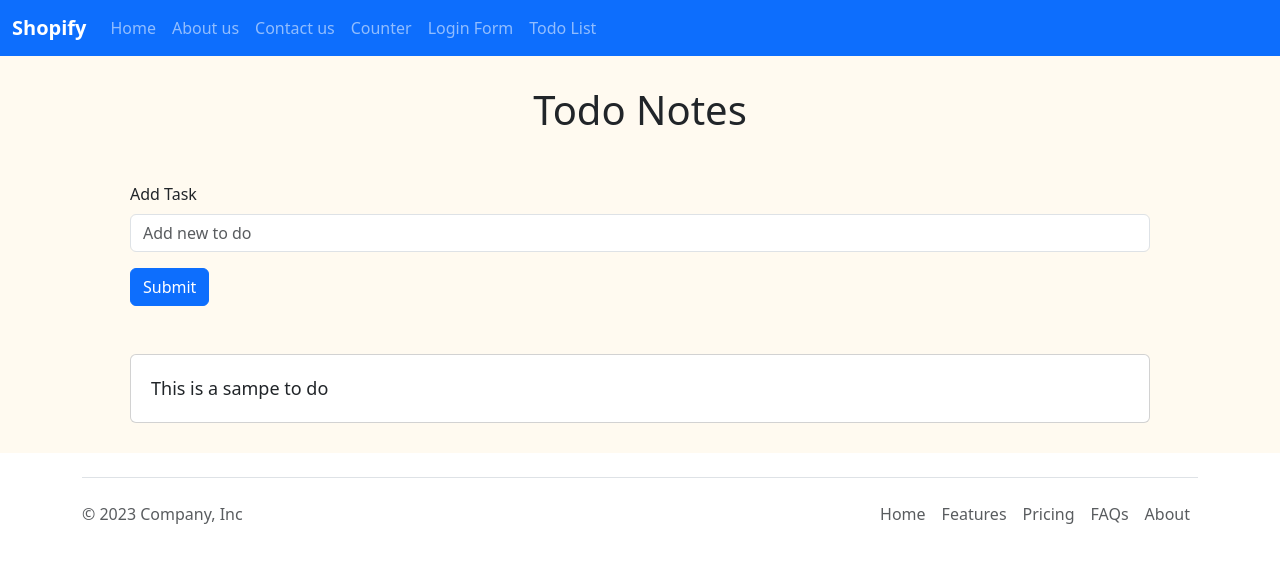
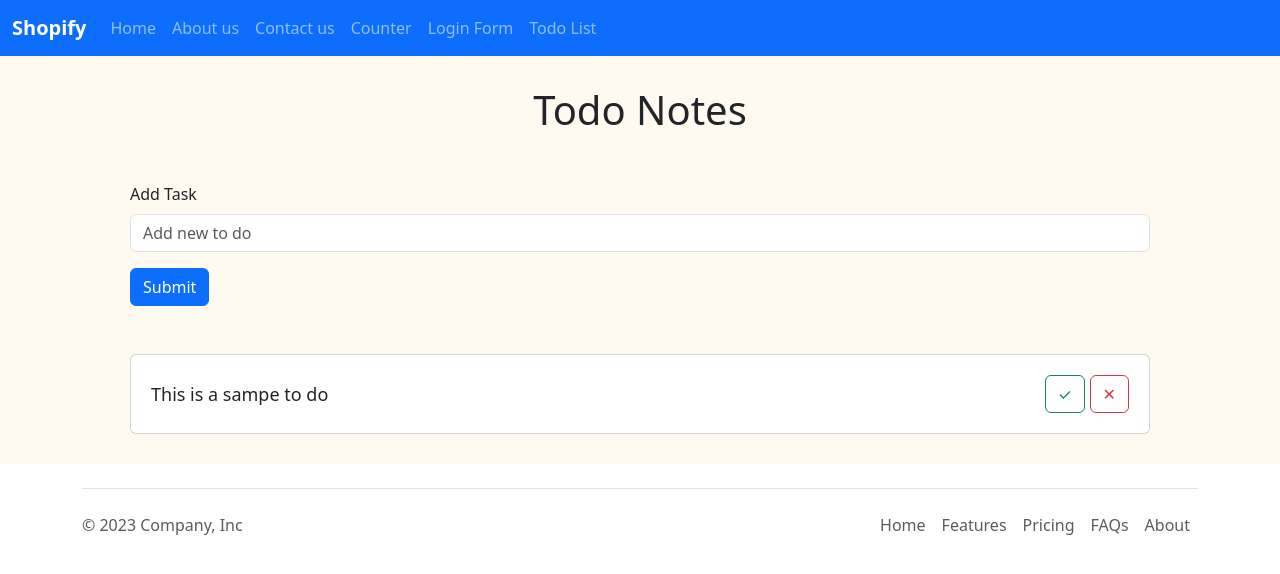
Before and after one commit to selvendran2494/ecommerce-React, a React (Create React App) app: page /todoList in a window 1280 px wide. Shown: the top 574 px of the page. Built offline with nearby package versions, Linux system fonts and the light colour scheme.

Commit message:
className Change

```diff
--- a/src/Todo.js
+++ b/src/Todo.js
@@ -41,14 +41,14 @@ const TodoList = ({ todo, index, markTodo, removeTodo }) => {
       <span style={{ textDecoration: todo.isDone ? "line-through" : "" }}>
         {todo.text}
       </span>
-      {/* <div>
-        <button variant="outline-success" onClick={() => markTodo(index)}>
+      <div>
+        <button className="btn btn-outline-success" onClick={() => markTodo(index)}>
           ✓
         </button>{" "}
-        <button variant="outline-danger" onClick={() => removeTodo(index)}>
+        <button className="btn btn-outline-danger" onClick={() => removeTodo(index)}>
           ✕
         </button>
-      </div> */}
+      </div>
     </div>
   );
 };
```
